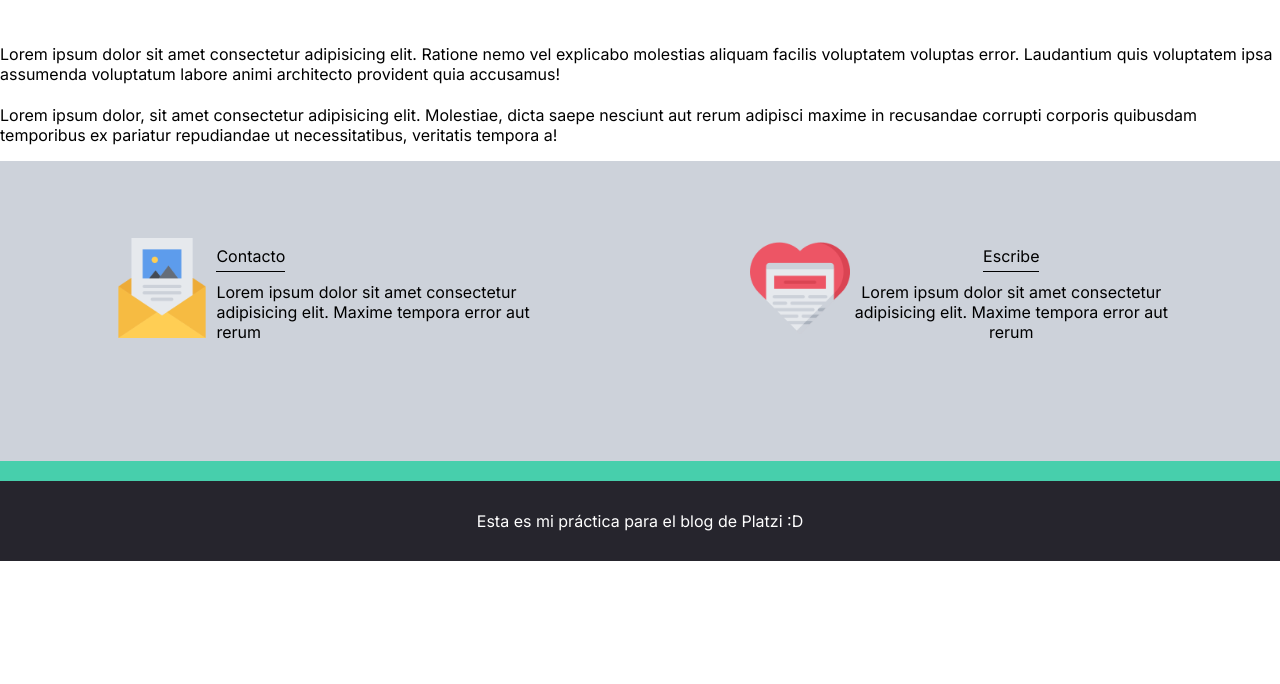
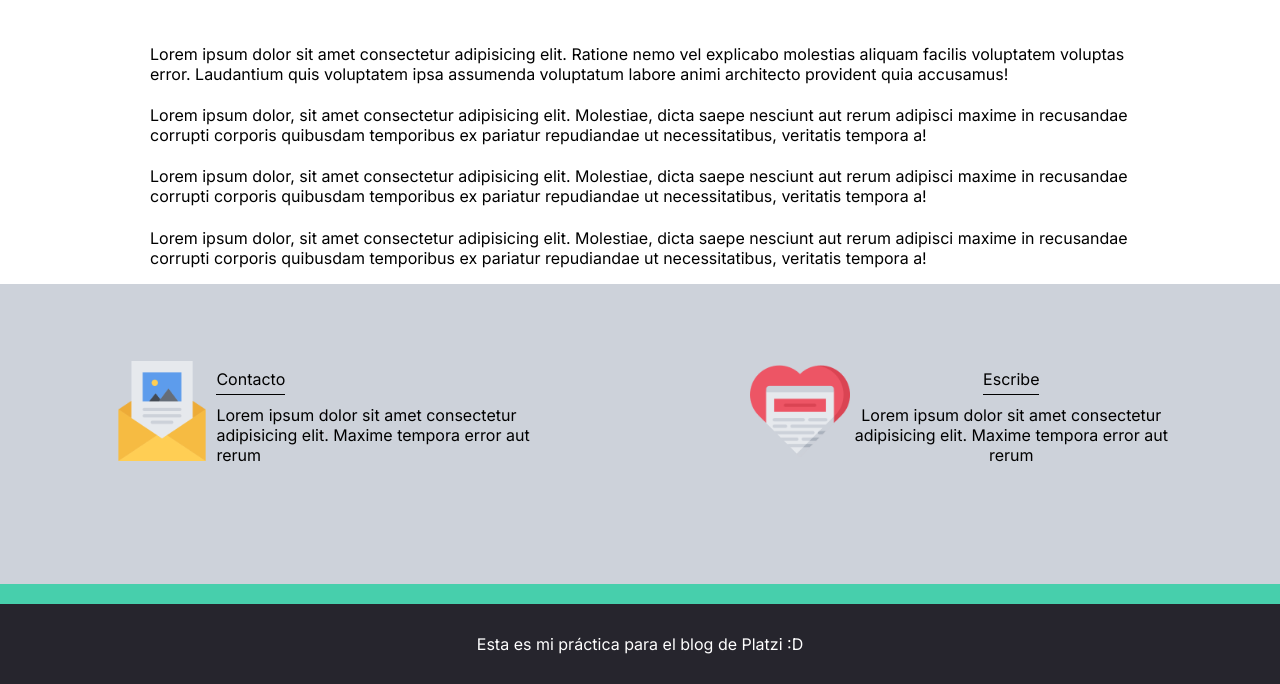
Before and after one commit to anahi88bz/blog_css_practica, a plain HTML site: page perfil.html in a window 1280 px wide. Shown: the part 136-820 px from the top of the page. Drawn offline with Linux system fonts and the light colour scheme.

Commit message:
Añadiendo las clases al maquetado perfil.html

```diff
--- a/perfil.html
+++ b/perfil.html
@@ -38,8 +38,8 @@
 
     <main>
 
-       <secion>
-           <div>
+       <section class="profile-main-container">
+           <div class="grid-container">
                <div>
                    <img src="" alt="">
                </div>
@@ -48,18 +48,28 @@
                    <p>Lorem ipsum dolor sit amet consectetur adipisicing elit. Ratione nemo vel explicabo molestias aliquam facilis voluptatem voluptas error. Laudantium quis voluptatem ipsa assumenda voluptatum labore animi architecto provident quia accusamus!</p>
                </div>
            </div>
-       </secion>
-       <secion>
-           <div>
+       </section>
+       <section class="profile-main-projects">
+           <div class="grid-container">
                <h3></h3>
-               <div>
-                   <article>
+               <div class="projects-main-container">
+                   <article class="project-container">
                        <h4></h4>
                        <p> Lorem ipsum dolor, sit amet consectetur adipisicing elit. Molestiae, dicta saepe nesciunt aut rerum adipisci maxime in recusandae corrupti corporis quibusdam temporibus ex pariatur repudiandae ut necessitatibus, veritatis tempora a!</p>
                    </article>
+                   <article class="project-container">
+                    <h4></h4>
+                    <p> Lorem ipsum dolor, sit amet consectetur adipisicing elit. Molestiae, dicta saepe nesciunt aut rerum adipisci maxime in recusandae corrupti corporis quibusdam temporibus ex pariatur repudiandae ut necessitatibus, veritatis tempora a!</p>
+                </article>
+
+                <article class="project-container">
+                    <h4></h4>
+                    <p> Lorem ipsum dolor, sit amet consectetur adipisicing elit. Molestiae, dicta saepe nesciunt aut rerum adipisci maxime in recusandae corrupti corporis quibusdam temporibus ex pariatur repudiandae ut necessitatibus, veritatis tempora a!</p>
+                </article>
+
                </div>
            </div>
-       </secion>
+       </section>
 
 
         <section class="contact-main-container">
```
